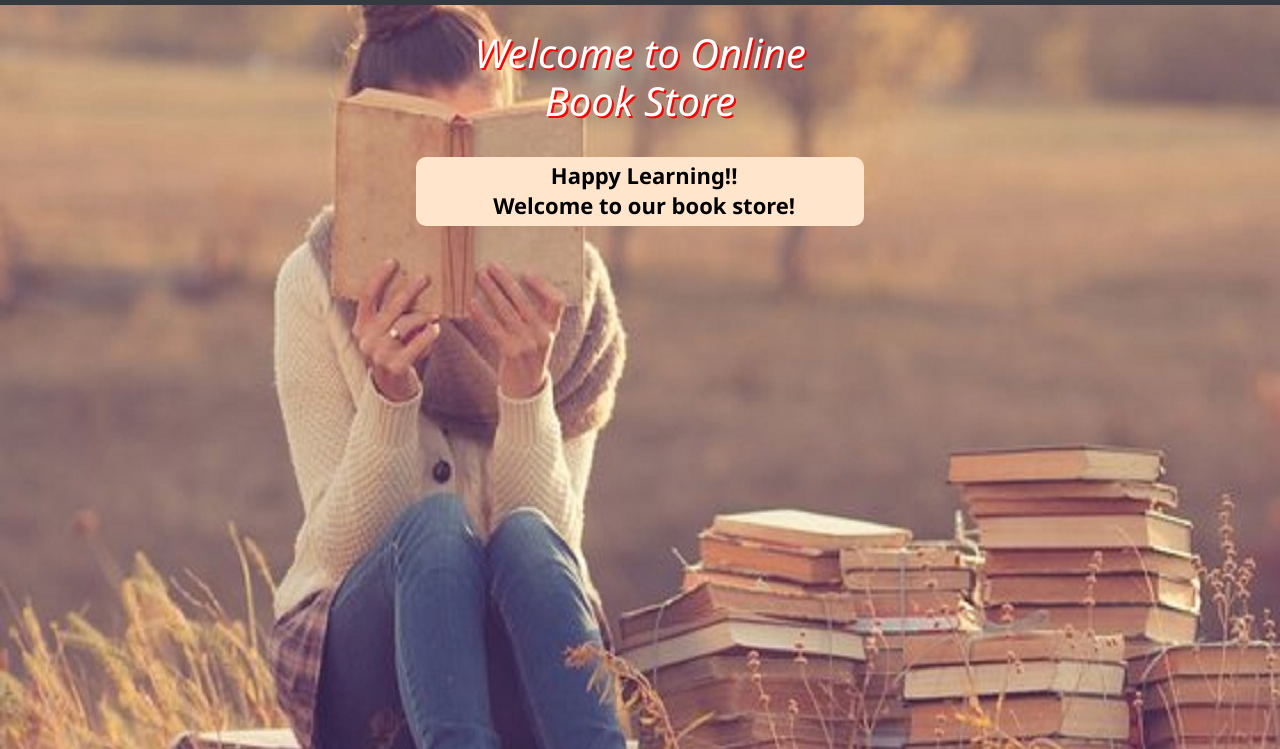
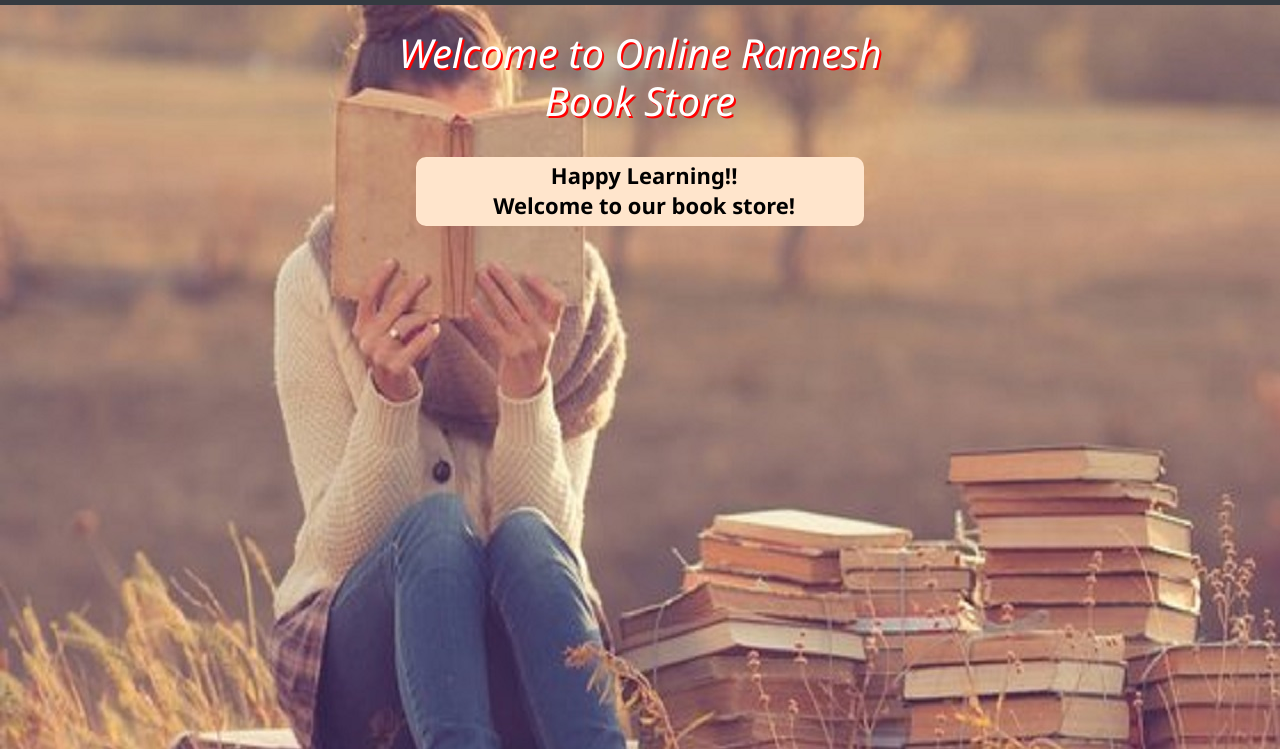
Before and after one commit to sunspac/onlinebookstore-master, a plain HTML site: page WebContent/index.html in a window 1280 px wide. Shown: the part 51-800 px from the top of the page. Drawn offline with nearby package versions, Linux system fonts and the light colour scheme.

Commit message:
Update index.html

```diff
--- a/WebContent/index.html
+++ b/WebContent/index.html
@@ -35,7 +35,7 @@
 			</nav>
 	</header>
 	<br>
-	<div id="topmid"><h1>Welcome to Online <br>Book Store</h1></div>
+	<div id="topmid"><h1>Welcome to Online Ramesh <br>Book Store</h1></div>
 	<br>
 	<table class="tab">
 		<tr>
```
